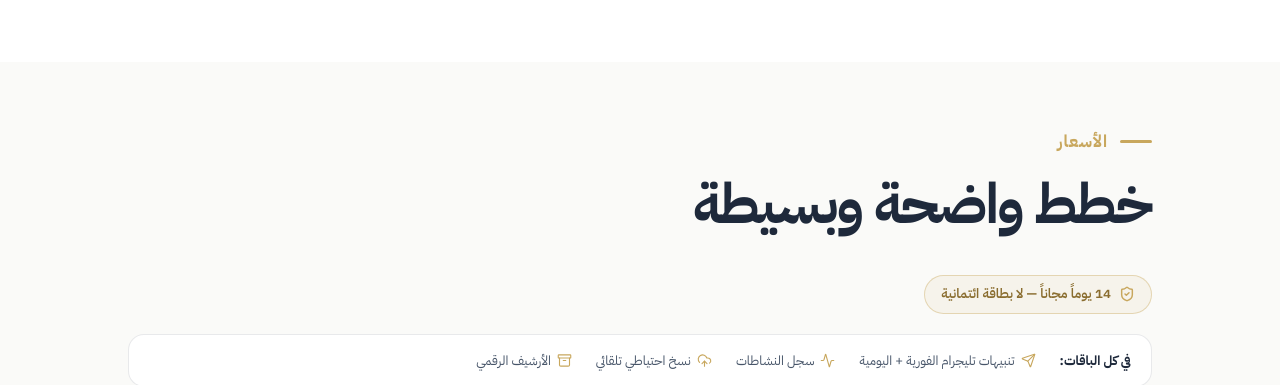
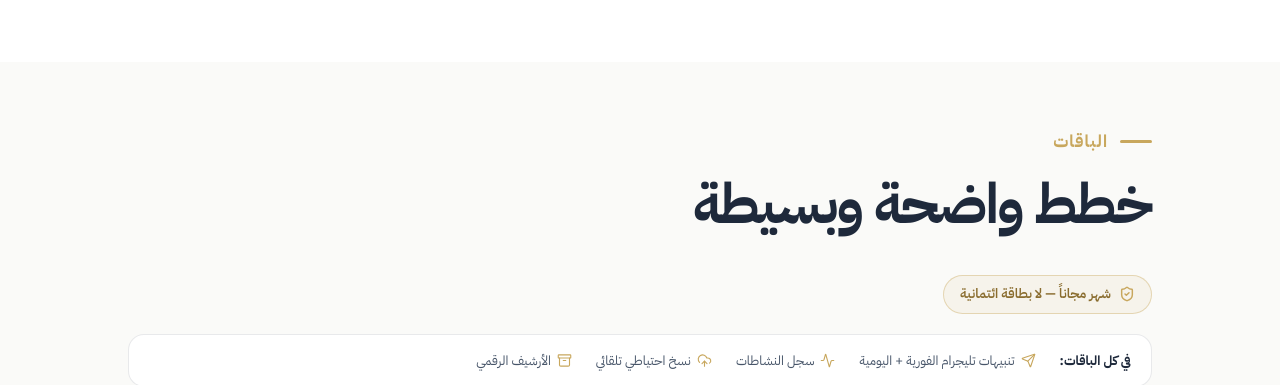
Before and after one commit to mohammedabdelnasser884-hash/Sanad-landing, a React (Vite) app: page / in a window 1280 px wide. Shown: the part 4968-5353 px from the top of the page. Built offline with nearby package versions, Linux system fonts and the light colour scheme.

Commit message:
Add src/components/sections/PricingSection.tsx

```diff
--- a/src/components/sections/PricingSection.tsx
+++ b/src/components/sections/PricingSection.tsx
@@ -33,7 +33,7 @@ export default function PricingSection() {
           className="mb-10"
         >
           <SectionHeading
-            eyebrow="الأسعار"
+            eyebrow="الباقات"
             title="خطط واضحة وبسيطة"
           />
         </motion.div>
@@ -50,7 +50,7 @@ export default function PricingSection() {
             style={{ fontSize: 13.5 }}
           >
             <ShieldCheck size={16} className="text-[#C8A75D]" strokeWidth={2.2} />
-            14 يوماً مجاناً — لا بطاقة ائتمانية
+            شهر مجاناً — لا بطاقة ائتمانية
           </span>
         </motion.div>
 
```
